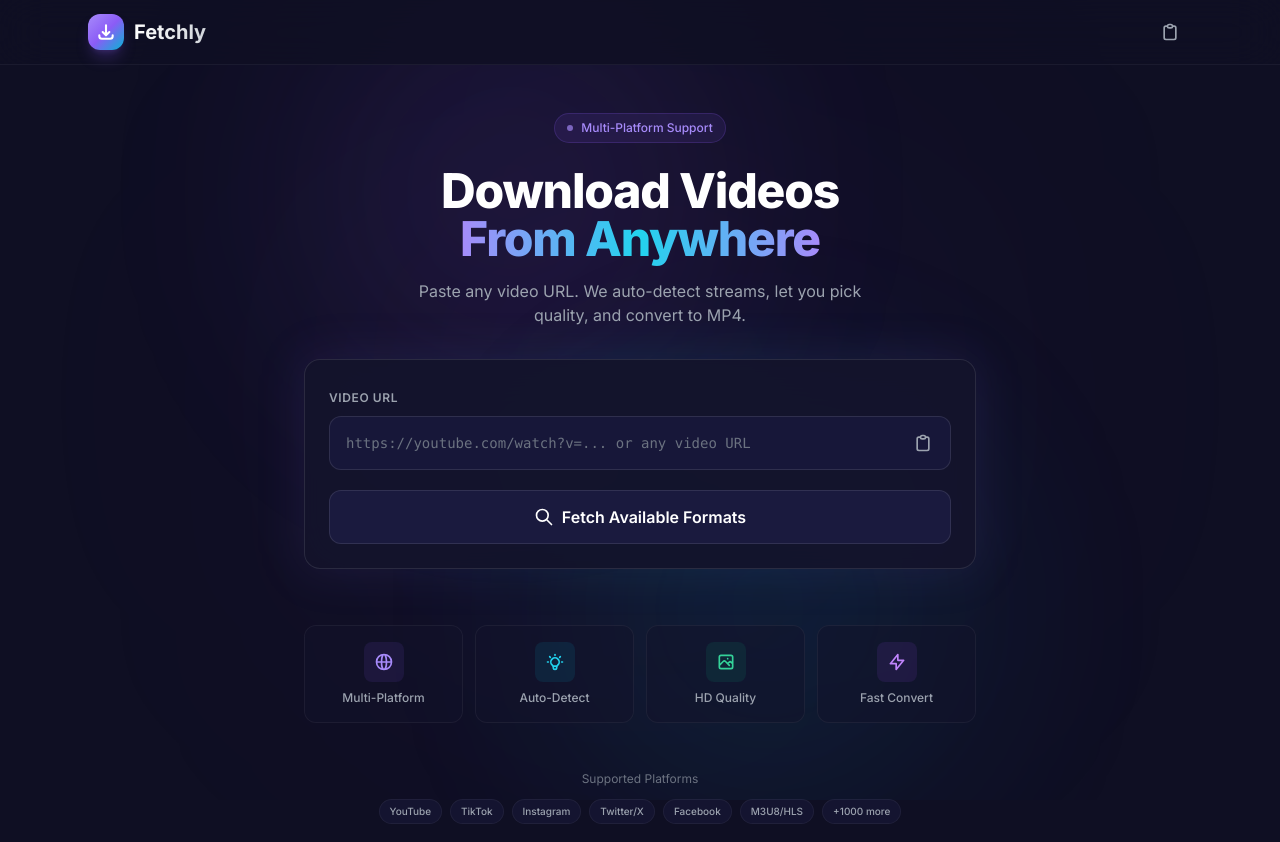
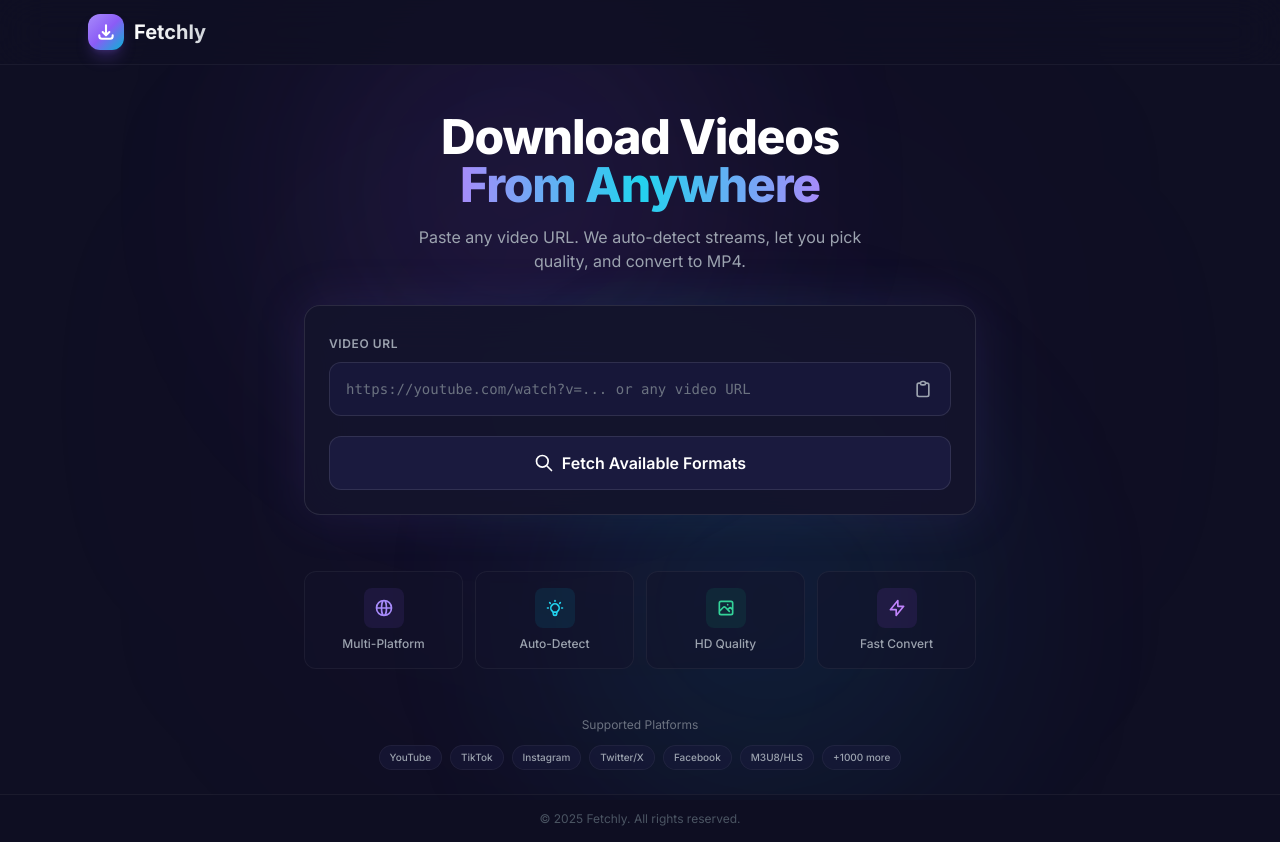
Before and after one commit to luzyver/Fetchly, a Flask app: page / in a window 1280 px wide. Shown: the top 842 px of the page. Run offline with Flask 3, Linux system fonts and the light colour scheme; some libraries are stand-ins or nearby versions.

Commit message:
feat(ui): Remove admin tasks link and platform support badge from navbar
- Remove admin tasks navigation link from header
- Remove "Multi-Platform Support" badge from hero section
- Simplify navbar layout by eliminating unnecessary UI elements
- Streamline hero section presentation for cleaner user experience

```diff
--- a/templates/index.html
+++ b/templates/index.html
@@ -45,13 +45,6 @@
                     </div>
                     <span class="text-xl font-bold bg-gradient-to-r from-white to-gray-300 bg-clip-text text-transparent">Fetchly</span>
                 </a>
-                <div class="flex items-center gap-3">
-                    <a href="/admin/tasks" class="text-sm text-gray-400 hover:text-white transition-colors px-3 py-2 rounded-lg hover:bg-white/5">
-                        <svg class="w-5 h-5" fill="none" stroke="currentColor" viewBox="0 0 24 24">
-                            <path stroke-linecap="round" stroke-linejoin="round" stroke-width="2" d="M9 5H7a2 2 0 00-2 2v12a2 2 0 002 2h10a2 2 0 002-2V7a2 2 0 00-2-2h-2M9 5a2 2 0 002 2h2a2 2 0 002-2M9 5a2 2 0 012-2h2a2 2 0 012 2"/>
-                        </svg>
-                    </a>
-                </div>
             </div>
         </div>
     </nav>
@@ -62,10 +55,6 @@
 
 
             <div class="text-center space-y-4 pt-6">
-                <div class="inline-flex items-center gap-2 px-3 py-1.5 rounded-full bg-accent-500/10 border border-accent-500/20 text-accent-400 text-xs font-medium mb-2">
-                    <span class="w-1.5 h-1.5 rounded-full bg-accent-400 animate-pulse"></span>
-                    Multi-Platform Support
-                </div>
                 <h1 class="text-4xl sm:text-5xl font-extrabold tracking-tight">
                     <span class="text-white">Download Videos</span><br>
                     <span class="bg-gradient-to-r from-accent-400 via-cyber-400 to-accent-400 bg-clip-text text-transparent">From Anywhere</span>
```
